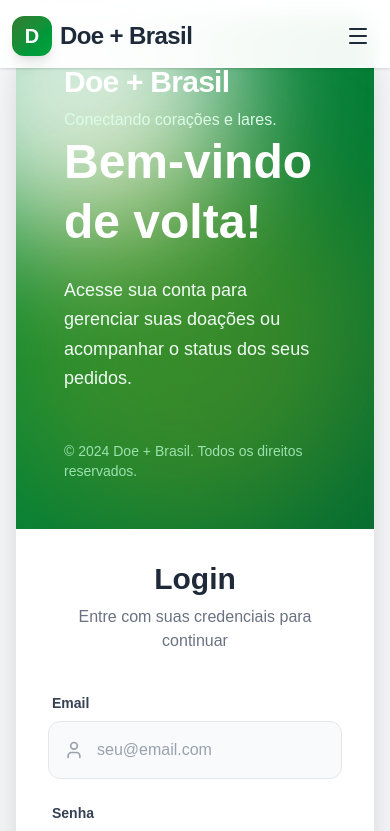
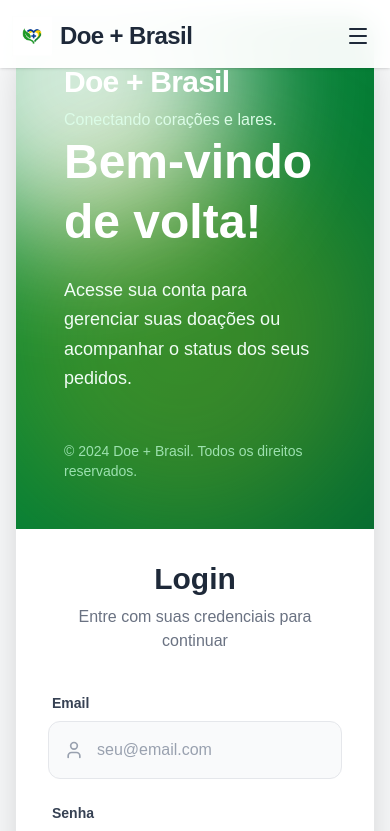
Before and after one commit to Ramirez-434/pibiex-doemoveis, a React (Vite) app in the folder web/: page /login in a window 390 px wide. Shown: the top 831 px of the page. Built offline with nearby package versions, Linux system fonts and the light colour scheme.

Commit message:
feat(ui): add professional logo and fix navbar overlap on tablet

```diff
--- a/web/src/components/Navbar.tsx
+++ b/web/src/components/Navbar.tsx
@@ -28,9 +28,7 @@ const Navbar = () => {
             <div className="container mx-auto px-3 sm:px-4">
                 <div className="flex justify-between items-center">
                     <Link to="/" className="flex items-center gap-2 group">
-                        <div className="w-10 h-10 bg-gradient-to-br from-primary to-green-600 rounded-xl flex items-center justify-center text-white font-bold text-xl shadow-lg group-hover:scale-110 transition-transform">
-                            D
-                        </div>
+                        <img src="/logo.png" alt="Doe + Brasil Logo" className="w-10 h-10 object-contain group-hover:scale-110 transition-transform" />
                         <span className={`text-2xl font-bold tracking-tight transition-colors ${scrolled || location.pathname !== '/' ? 'text-gray-800' : 'text-green-900'
                             }`}>
                             Doe + Brasil
@@ -38,7 +36,7 @@ const Navbar = () => {
                     </Link>
 
                     {/* Desktop Menu */}
-                    <div className="hidden md:flex items-center gap-6 lg:gap-8">
+                    <div className="hidden lg:flex items-center gap-6 lg:gap-8">
                         <Link to="/" className={`font-medium text-sm lg:text-base hover:text-primary transition-colors ${scrolled || location.pathname !== '/' ? 'text-gray-600' : 'text-green-900 hover:text-green-700'
                             }`}>
                             Início
@@ -87,7 +85,7 @@ const Navbar = () => {
                     {/* Mobile Menu Button */}
                     <button
                         onClick={() => setIsOpen(!isOpen)}
-                        className={`md:hidden p-2 rounded-lg transition-colors ${scrolled || location.pathname !== '/' ? 'text-gray-800' : 'text-green-900'
+                        className={`lg:hidden p-2 rounded-lg transition-colors ${scrolled || location.pathname !== '/' ? 'text-gray-800' : 'text-green-900'
                             }`}
                     >
                         {isOpen ? <X size={24} /> : <Menu size={24} />}
@@ -97,7 +95,7 @@ const Navbar = () => {
 
             {/* Mobile Menu */}
             {isOpen && (
-                <div className="md:hidden absolute top-full left-0 w-full bg-white border-t border-gray-100 shadow-xl animate-fade-in-down z-50">
+                <div className="lg:hidden absolute top-full left-0 w-full bg-white border-t border-gray-100 shadow-xl animate-fade-in-down z-50">
                     <div className="flex flex-col p-3 sm:p-4 space-y-2">
                         <Link to="/" className="px-4 py-3.5 sm:py-4 rounded-2xl hover:bg-gray-50 text-gray-700 font-semibold text-base min-h-[48px] flex items-center touch-manipulation transition-colors">
                             Início
```
Also changed, not shown: web/public/logo.png (added).
